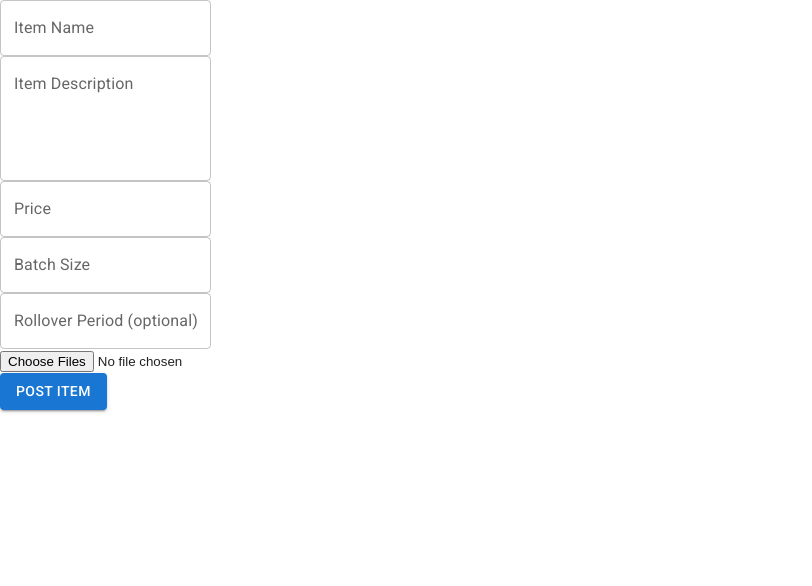
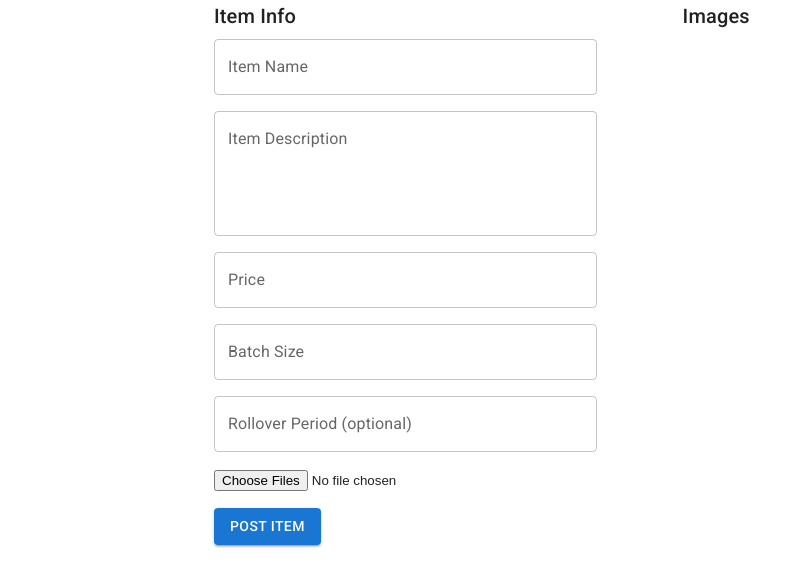
Before and after one commit to nolannash/commissioner-app, a React (Create React App) app in the folder client/: page /itemForm in a window 1280 px wide. Shown: the top 586 px of the page, without its empty margins (0-812 px from the left). Built offline with nearby package versions, Linux system fonts and the light colour scheme.

Commit message:
once item submission actually works, item creation form is working

```diff
--- a/client/src/components/ItemForm.js
+++ b/client/src/components/ItemForm.js
@@ -1,7 +1,7 @@
 import React, { useContext, useState } from 'react';
 import { AuthContext } from '../contexts/AuthContext';
 import { useFormik } from 'formik';
-import { TextField, Button } from '@mui/material';
+import { TextField, Button, Box, Container, Typography } from '@mui/material';
 import { useHistory } from 'react-router-dom';
 import * as Yup from 'yup';
 
@@ -37,8 +37,8 @@ const validationSchema = Yup.object().shape({
     }),
 });
 
-const ItemForm = ({ onSubmit }) => {
-    const { user } = useContext(AuthContext);
+const ItemForm = () => {
+    const { user, csrfToken } = useContext(AuthContext);
     const history = useHistory();
     const initialValues = {
     name: '',
@@ -70,7 +70,7 @@ const ItemForm = ({ onSubmit }) => {
         const response = await fetch(`/sellers/${user.id}/items`, {
             method: 'POST',
             headers: {
-                'Content-Type': 'application/json',
+            'X-CSRF-Token': csrfToken,
             },
             body: formData,
         });
@@ -79,7 +79,11 @@ const ItemForm = ({ onSubmit }) => {
             console.log(data);
             history.push('/sellerPage');
         } else {
-            console.error('Form submission failed:', response.status, response.statusText);
+            console.error(
+            'Form submission failed:',
+            response.status,
+            response.statusText
+            );
         }
         } catch (error) {
         console.error('An error occurred:', error);
@@ -113,8 +117,14 @@ const ItemForm = ({ onSubmit }) => {
     };
 
     return (
+    <Container maxWidth="md">
+        <Box sx={{ display: 'flex', justifyContent: 'space-between' }}>
+        <Box sx={{ width: '45%' }}>
+            <Typography variant="h6" gutterBottom>
+            Item Info
+            </Typography>
             <form onSubmit={formik.handleSubmit}>
-        <div className="item-form-group">
+            <Box sx={{ marginBottom: '16px' }}>
                 <TextField
                 type="text"
                 name="name"
@@ -122,9 +132,10 @@ const ItemForm = ({ onSubmit }) => {
                 error={formik.touched.name && !!formik.errors.name}
                 helperText={formik.touched.name && formik.errors.name}
                 {...formik.getFieldProps('name')}
+                fullWidth
                 />
-        </div>
-        <div className="item-form-group">
+            </Box>
+            <Box sx={{ marginBottom: '16px' }}>
                 <TextField
                 type="text"
                 name="description"
@@ -134,9 +145,10 @@ const ItemForm = ({ onSubmit }) => {
                 error={formik.touched.description && !!formik.errors.description}
                 helperText={formik.touched.description && formik.errors.description}
                 {...formik.getFieldProps('description')}
+                fullWidth
                 />
-        </div>
-        <div className="item-form-group">
+            </Box>
+            <Box sx={{ marginBottom: '16px' }}>
                 <TextField
                 type="number"
                 name="price"
@@ -144,9 +156,10 @@ const ItemForm = ({ onSubmit }) => {
                 error={formik.touched.price && !!formik.errors.price}
                 helperText={formik.touched.price && formik.errors.price}
                 {...formik.getFieldProps('price')}
+                fullWidth
                 />
-        </div>
-        <div className="item-form-group">
+            </Box>
+            <Box sx={{ marginBottom: '16px' }}>
                 <TextField
                 type="number"
                 name="batchSize"
@@ -154,9 +167,10 @@ const ItemForm = ({ onSubmit }) => {
                 error={formik.touched.batchSize && !!formik.errors.batchSize}
                 helperText={formik.touched.batchSize && formik.errors.batchSize}
                 {...formik.getFieldProps('batchSize')}
+                fullWidth
                 />
-        </div>
-        <div className="item-form-group">
+            </Box>
+            <Box sx={{ marginBottom: '16px' }}>
                 <TextField
                 type="number"
                 name="rolloverPeriod"
@@ -164,9 +178,10 @@ const ItemForm = ({ onSubmit }) => {
                 error={formik.touched.rolloverPeriod && !!formik.errors.rolloverPeriod}
                 helperText={formik.touched.rolloverPeriod && formik.errors.rolloverPeriod}
                 {...formik.getFieldProps('rolloverPeriod')}
+                fullWidth
                 />
-        </div>
-        <div className="item-form-group">
+            </Box>
+            <Box sx={{ marginBottom: '16px' }}>
                 <input
                 type="file"
                 name="images"
@@ -177,25 +192,60 @@ const ItemForm = ({ onSubmit }) => {
                 {formik.touched.images && formik.errors.images && (
                 <div>{formik.errors.images}</div>
                 )}
-        </div>
-        <div className="image-preview-container">
-        {imagePreviews.map((preview, index) => (
-            <div className="image-preview-item" key={index}>
-            <img src={preview} alt={`Preview ${index}`} className="preview-image" />
-            <button
-                type="button"
-                className="remove-image-button"
-                onClick={() => handleRemoveImage(index)}
-            >
-                X
-            </button>
-            </div>
-        ))}
-        </div>
+            </Box>
+
             <Button type="submit" variant="contained" color="primary">
                 Post Item
             </Button>
             </form>
+        </Box>
+
+        <Box sx={{ width: '45%' }}>
+            <Typography variant="h6" gutterBottom>
+            Images
+            </Typography>
+            <Box
+            sx={{
+                display: 'grid',
+                gridTemplateColumns: 'repeat(auto-fill, minmax(200px, 1fr))',
+                gap: '16px',
+            }}
+            >
+            {imagePreviews.map((preview, index) => (
+                <Box
+                key={index}
+                sx={{
+                    position: 'relative',
+                    border: '1px solid #ccc',
+                    borderRadius: '4px',
+                    padding: '8px',
+                }}
+                >
+                <img
+                    src={preview}
+                    alt={`Preview ${index}`}
+                    style={{ width: '100%', height: 'auto' }}
+                />
+                <Button
+                    variant="contained"
+                    color="secondary"
+                    size="small"
+                    onClick={() => handleRemoveImage(index)}
+                    sx={{
+                    position: 'absolute',
+                    top: '8px',
+                    right: '8px',
+                    zIndex: 1,
+                    }}
+                >
+                    Remove
+                </Button>
+                </Box>
+            ))}
+            </Box>
+        </Box>
+        </Box>
+    </Container>
     );
 };
 
--- a/client/src/contexts/AuthContext.js
+++ b/client/src/contexts/AuthContext.js
@@ -94,6 +94,7 @@ const AuthProvider = ({ children }) => {
         signUp: handleSignUp,
         login: handleLogin,
         logout: handleLogout,
+        csrfToken,
       }}
     >
       {children}
```
Also changed, not shown: 1 other file (tests, documents, lock files or other folders). Lines whose indentation alone changed are shown as unchanged.
